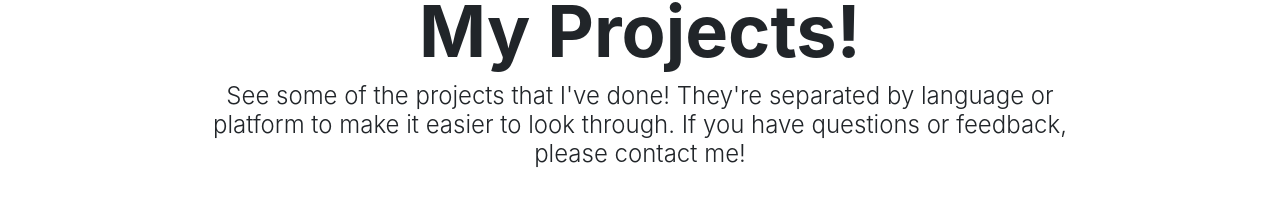
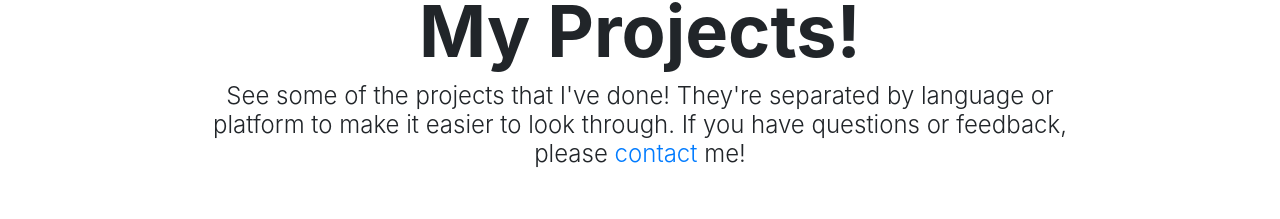
Before and after one commit to ZubairQazi/ZubairQazi.github.io, a React (Create React App) app: page /projects in a window 1280 px wide. Shown: the part 117-336 px from the top of the page. Built offline with nearby package versions, Linux system fonts and the light colour scheme.

Commit message:
Update project page layout

```diff
--- a/src/components/Projects.js
+++ b/src/components/Projects.js
@@ -30,7 +30,7 @@ class Projects extends React.Component {
                 <h4 className='display-5 font-weight-light'>
                   See some of the projects that I've done! They're separated by language or
                   platform to make it easier to look through. If you have questions or
-                  feedback, please contact me!
+                  feedback, please <a href='mailto:zqazi004@ucr.edu'>contact</a> me!
                 </h4>
               </Col>
             </Row>
```
